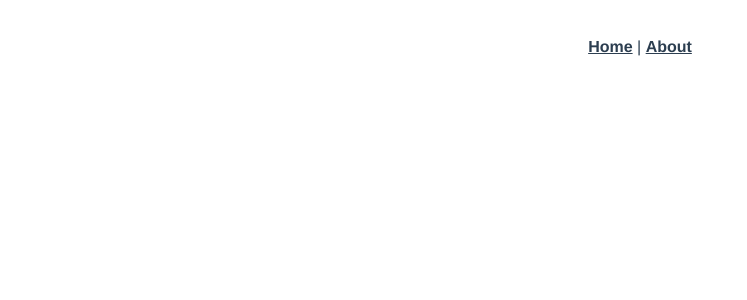
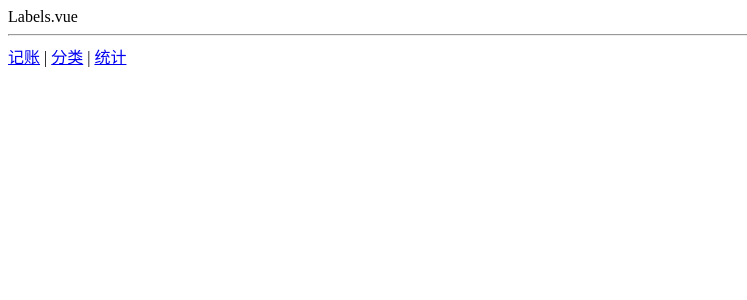
Before and after one commit to CarminePink/jizhangben, a Vue app: page /#/labels in a window 1280 px wide. Shown: the top 300 px of the page, without its empty margins (0-747 px from the left). Built offline with nearby package versions, Linux system fonts and the light colour scheme.

Commit message:
创建了三个页面

```diff
--- a/src/App.vue
+++ b/src/App.vue
@@ -1,10 +1,14 @@
 <template>
-  <div id="app">
-    <div id="nav">
-      <router-link to="/">Home</router-link> |
-      <router-link to="/about">About</router-link>
+  <div>
+    <router-view/>
+    <hr>
+    <div>
+      <router-link to="/money">记账</router-link>
+      |
+      <router-link to="/labels">分类</router-link>
+      |
+      <router-link to="/statistics">统计</router-link>
     </div>
-    <router-view/>
   </div>
 </template>
 
--- a/src/router/index.ts
+++ b/src/router/index.ts
@@ -1,27 +1,34 @@
-import Vue from 'vue'
-import VueRouter from 'vue-router'
-import Home from '../views/Home.vue'
+import Vue from 'vue';
+import VueRouter from 'vue-router';
+import Home from '../views/Home.vue';
+import Money from '@/views/Money.vue';
+import Labels from '@/views/Labels.vue';
+import Statistics from '@/views/Statistics.vue';
 
-Vue.use(VueRouter)
+Vue.use(VueRouter);
 
 const routes = [
    {
       path: '/',
-    name: 'Home',
-    component: Home
+      redirect: '/money'
    },
    {
-    path: '/about',
-    name: 'About',
-    // route level code-splitting
-    // this generates a separate chunk (about.[hash].js) for this route
-    // which is lazy-loaded when the route is visited.
-    component: () => import(/* webpackChunkName: "about" */ '../views/About.vue')
+      path: '/money',
+      component: Money
+   },
+   {
+      path: '/labels',
+      component: Labels
+   },
+   {
+      path: '/statistics',
+      component: Statistics
    }
-]
+
+];
 
 const router = new VueRouter({
    routes
-})
+});
 
-export default router
+export default router;
--- /dev/null
+++ b/src/views/Labels.vue
@@ -0,0 +1,15 @@
+<template>
+   <div>
+      Labels.vue
+   </div>
+</template>
+
+<script lang="ts">
+   export default {
+      name: 'Labels'
+   }
+</script>
+
+<style scoped lang="scss">
+
+</style>
--- /dev/null
+++ b/src/views/Money.vue
@@ -0,0 +1,15 @@
+<template>
+   <div>
+      Money.vue
+   </div>
+</template>
+
+<script lang="ts">
+   export default {
+      name: 'Money'
+   }
+</script>
+
+<style scoped lang ="scss">
+
+</style>
--- /dev/null
+++ b/src/views/Statistics.vue
@@ -0,0 +1,15 @@
+<template>
+   <div>
+      Statistics.vue
+   </div>
+</template>
+
+<script lang="ts">
+   export default {
+      name: 'Statistics'
+   }
+</script>
+
+<style scoped lang="scss">
+
+</style>
```
Lines whose indentation alone changed are shown as unchanged.
